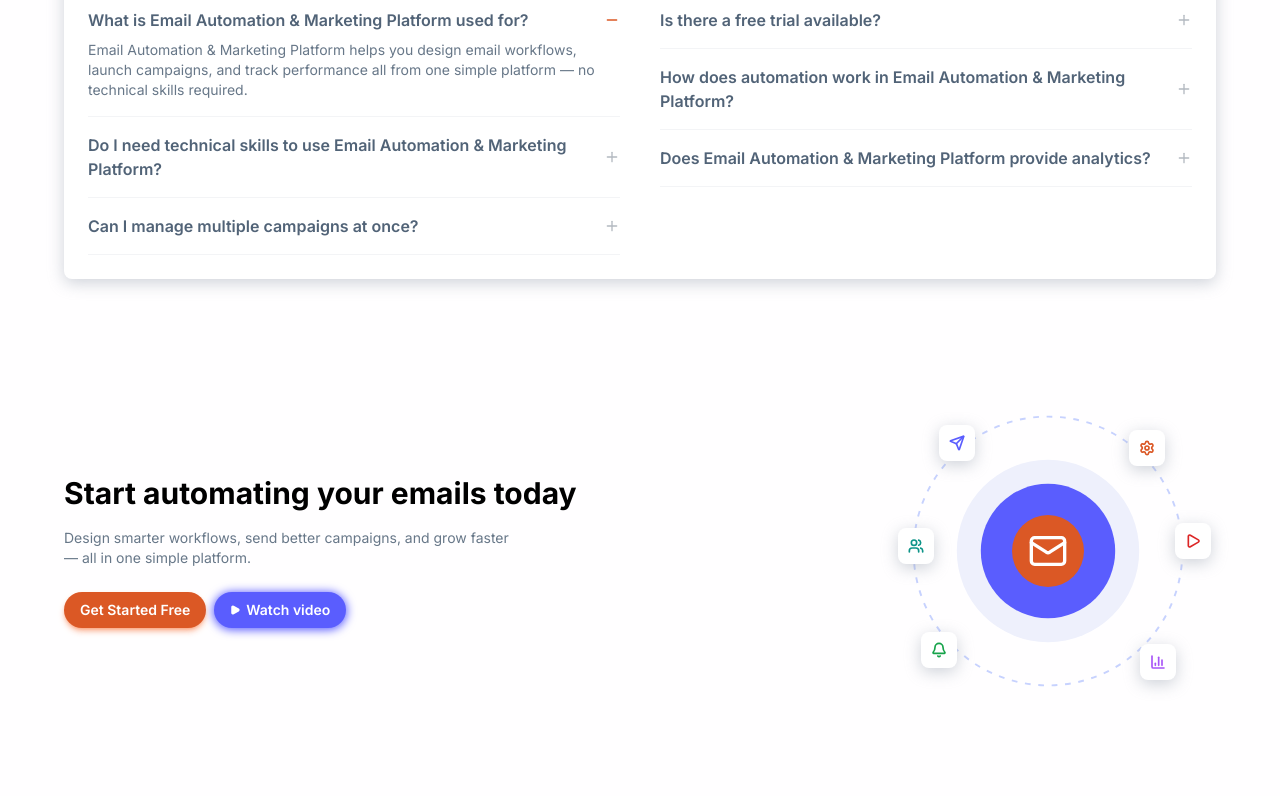
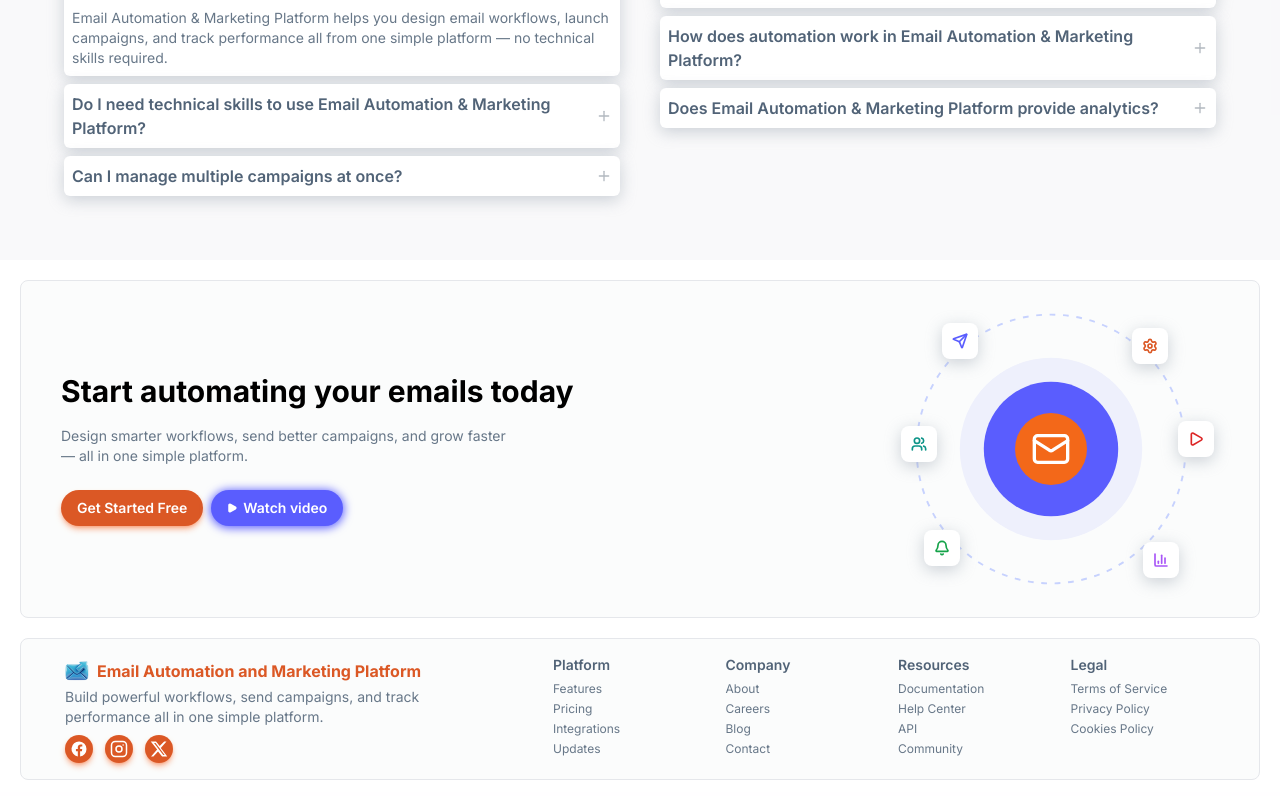
Before and after one commit to FarjanaY/Email-Automation-and-Marketing-Platform, a React (Vite) app in the folder frontend/: page / in a window 1280 px wide. Shown: the part 4204-5000 px from the top of the page. Built offline with nearby package versions, Linux system fonts and the light colour scheme; no server answers.

Commit message:
Home Page updated add footer

```diff
--- a/frontend/src/pages/home/components/FAQCard.jsx
+++ b/frontend/src/pages/home/components/FAQCard.jsx
@@ -41,7 +41,7 @@ const FAQS = [
 ];
 
 const FAQItem = ({ item, isOpen, onToggle }) => (
-  <div className="border-b border-gray-100 py-4">
+  <div className="rounded-md  bg-white p-2  dropdown-menu-box-shadow">
     <button
       type="button"
       onClick={onToggle}
@@ -69,7 +69,7 @@ const FAQCard = () => {
   const rightColumn = FAQS.slice(3);
 
   return (
-    <div className="bg-(--body-bg) py-6 px-6 md:py-8 lg:py-16 md:px-16">
+    <div className="bg-(--light-text)/8 py-6 px-6 md:py-8 lg:py-16 md:px-16">
       <div
         className="mb-10 flex flex-col items-center gap-y-4
       text-center md:flex-row md:items-start
@@ -84,7 +84,7 @@ const FAQCard = () => {
             Platform — from getting started to scaling your email automation.
           </span>
         </div>
-        <div className="flex flex-col items-center gap-y-2 md:items-end">
+        <div className="flex flex-col items-center gap-y-2">
           <span className="text-sm font-semibold text-(--card-heading-color)">
             Still Have Questions?
           </span>
@@ -96,8 +96,11 @@ const FAQCard = () => {
         </div>
       </div>
 
-      <div className="grid grid-cols-1 gap-x-10 rounded-lg bg-white p-6 dropdown-menu-box-shadow md:grid-cols-2">
-        <div>
+      <div
+        className="grid grid-cols-1 gap-x-10 rounded-lg
+       md:grid-cols-2"
+      >
+        <div className="flex flex-col gap-2">
           {leftColumn.map((item) => {
             const index = FAQS.indexOf(item);
             return (
@@ -112,7 +115,7 @@ const FAQCard = () => {
             );
           })}
         </div>
-        <div>
+        <div className=" flex flex-col gap-2">
           {rightColumn.map((item) => {
             const index = FAQS.indexOf(item);
             return (
--- a/frontend/src/pages/home/components/HomeFooter.jsx
+++ b/frontend/src/pages/home/components/HomeFooter.jsx
@@ -8,12 +8,13 @@ import logo from "../../../assets/emailLogo-nobg.png";
 
 //lucide-react doesn't ship brand logos (trademark reasons), so these
 //three are small hand-written SVGs instead of icon-library imports
+const currentColor = "#fff";
 const FacebookIcon = ({ size = 14 }) => (
   <svg
     width={size}
     height={size}
     viewBox="0 0 24 24"
-    fill="currentColor"
+    fill={currentColor}
     aria-hidden="true"
   >
     <path d="M22 12a10 10 0 1 0-11.6 9.9v-7H7.9V12h2.5V9.8c0-2.5 1.5-3.9 3.8-3.9 1.1 0 2.2.2 2.2.2v2.5h-1.3c-1.2 0-1.6.8-1.6 1.6V12h2.8l-.4 2.9h-2.4v7A10 10 0 0 0 22 12z" />
@@ -26,13 +27,13 @@ const InstagramIcon = ({ size = 14 }) => (
     height={size}
     viewBox="0 0 24 24"
     fill="none"
-    stroke="currentColor"
+    stroke={currentColor}
     strokeWidth="2"
     aria-hidden="true"
   >
     <rect x="2" y="2" width="20" height="20" rx="5" />
     <circle cx="12" cy="12" r="4" />
-    <circle cx="17.5" cy="6.5" r="1" fill="currentColor" stroke="none" />
+    <circle cx="17.5" cy="6.5" r="1" fill={currentColor} stroke="none" />
   </svg>
 );
 
@@ -41,7 +42,7 @@ const XIcon = ({ size = 14 }) => (
     width={size}
     height={size}
     viewBox="0 0 24 24"
-    fill="currentColor"
+    fill={currentColor}
     aria-hidden="true"
   >
     <path d="M18.9 2H22l-7.6 8.7L23 22h-6.9l-5.4-6.6L4.5 22H1.4l8.1-9.3L1 2h7l4.9 6.1L18.9 2Zm-1.2 18h1.9L7.4 4H5.4l12.3 16Z" />
@@ -72,50 +73,77 @@ const SOCIAL_LINKS = [FacebookIcon, InstagramIcon, XIcon];
 const HomeFooter = () => {
   const navigate = useNavigate();
   return (
-    <div className="bg-(--body-bg) px-6 py-14 text-(--light-text) md:px-16">
-      <div className="grid grid-cols-1 gap-y-10 md:grid-cols-[1.2fr_1fr_1fr_1fr_1fr] md:gap-x-6">
+    <div
+      className="bg-white flex flex-col w-full
+   px-3 pb-3 sm:px-5  items-center justify-between"
+    >
+      <div
+        className="bg-(--light-text)/5 w-full border border-gray-200
+      grid grid-cols-1 px-3 md:px-10 rounded-lg py-4
+      xl:grid-cols-[2fr_3fr] xl:items-start xl:gap-x-12 "
+      >
+        {/* Logo / tagline / social — always its own block,
+            takes 40% width once xl: puts it side-by-side with the links */}
+        <div className="flex-center flex-col pb-0 ">
           <div
             onClick={() => {
               navigate("/");
             }}
+            className="flex items-center gap-x-2 justify-center xl:w-full  cursor-pointer"
           >
             <span
-            className="flex items-center gap-x-2 font-bold
-           text-(--other-blue)"
+              className="font-bold flex items-center xl:justify-start gap-x-2
+           text-(--link-color) text-center xl:w-full xl:text-left xl:gap-x-1"
             >
-            <img
-              src={logo}
-              alt="Logo"
-              className="mr-1 size-8 rounded-full
-                              ring-3 ring-(--other-blue) "
-            />
+              <img src={logo} alt="Logo" className="size-8 rounded-full" />
               Email Automation and Marketing Platform
             </span>
-          <p className="mt-3 max-w-xs text-sm">
+          </div>
+          <p
+            className="max-w-md lg:max-w-xs text-sm text-center pl-1 xl:max-w-full
+           xl:text-left"
+          >
             Build powerful workflows, send campaigns, and track performance all
             in one simple platform.
           </p>
-          <div className="mt-4 flex items-center gap-x-3">
+          <div
+            className="flex items-center justify-center  pl-1
+          gap-x-3 xl:items-center xl:justify-start xl:w-full mt-3 xl:mt-2"
+          >
             {SOCIAL_LINKS.map((Icon, i) => (
               <a
                 key={i}
                 href="#"
                 aria-label="social link"
-                className="flex h-8 w-8 items-center justify-center rounded-full bg-white/10 text-(--light-text) hover:bg-white/20 hover:text-white"
+                className="flex-center h-7 w-7 fill-(--link-color)
+                 rounded-full text-(--light-text)
+                  orange-button cursor-pointer"
               >
-                <Icon size={14} />
+                <Icon size={18} fill="" />
               </a>
             ))}
           </div>
         </div>
 
+        {/* Link columns — mobile: 2x2 grid, md: single row of 4,
+            xl: still a row of 4, now sharing the remaining 60% width */}
+        <div className="grid grid-cols-2 gap-6 md:grid-cols-4">
           {FOOTER_COLUMNS.map((col) => (
             <div key={col.title}>
-            <p className="mb-3 font-semibold text-white">{col.title}</p>
-            <ul className="flex flex-col gap-y-2 text-sm">
+              <p
+                className="mb-1.5 font-semibold md:text-left
+                text-center text-sm
+              text-(--card-heading-color) "
+              >
+                {col.title}
+              </p>
+              <ul className="flex flex-col gap-y-1 text-xs  text-center md:text-left">
                 {col.links.map((link) => (
                   <li key={link}>
-                  <a href="#" className="hover:text-white">
+                    <a
+                      href="#"
+                      className="hover:text-(--card-heading-color) hover:font-medium"
+                    >
                       {link}
                     </a>
                   </li>
@@ -125,6 +153,7 @@ const HomeFooter = () => {
           ))}
         </div>
       </div>
+    </div>
   );
 };
 
--- a/frontend/src/pages/home/components/StartAutomatingCard.jsx
+++ b/frontend/src/pages/home/components/StartAutomatingCard.jsx
@@ -42,7 +42,7 @@ const AutomationOrbitIllustration = () => (
       <circle cx="150" cy="150" r="70" fill="#5a5dfe" />
     </svg>
 
-    <div className="absolute left-1/2 top-1/2 -translate-x-1/2 -translate-y-1/2 rounded-full bg-(--link-color) p-4">
+    <div className="absolute left-1/2 top-1/2 -translate-x-1/2 -translate-y-1/2 rounded-full bg-orange-500/90 p-4">
       <Mail size={40} strokeWidth={2} className="text-white" />
     </div>
 
@@ -62,12 +62,12 @@ const StartAutomatingCard = () => {
   const navigate = useNavigate();
   return (
     <div
-      className="bg-(--body-bg) flex flex-col items-center
-   px-6 py-16 md:px-16 md:flex-row "
+      className="bg-white flex flex-col items-center
+   px-3 py-5 sm:px-5"
     >
       <div
-        className="
-       w-full flex flex-col
+        className="bg-(--light-text)/5 border border-gray-200
+       w-full flex flex-col px-3 md:px-10 rounded-lg md:py-6
        items-center justify-between md:flex-row gap-x-5"
       >
         <div className="w-full lg:w-auto">
```
Lines whose indentation alone changed are shown as unchanged.
